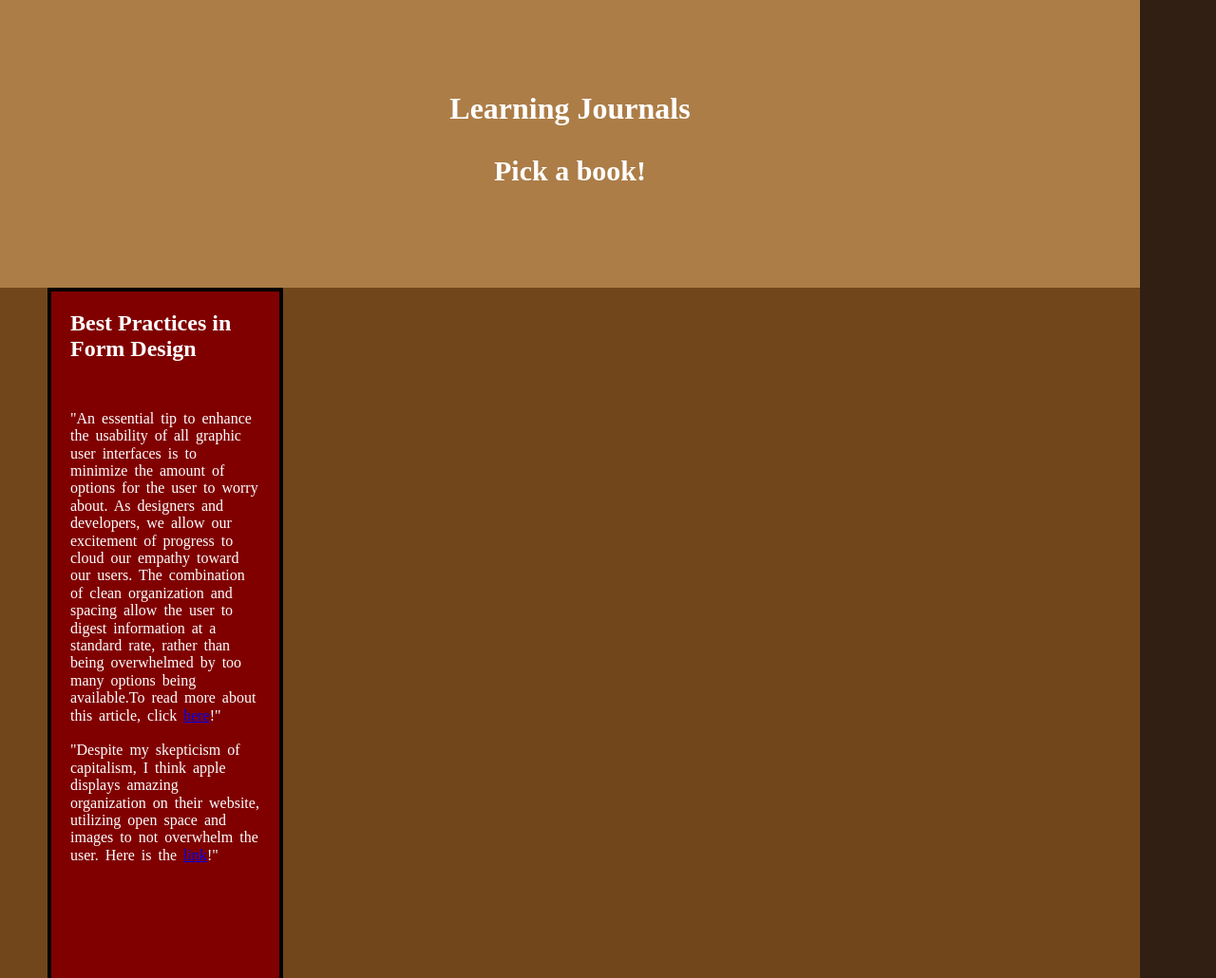
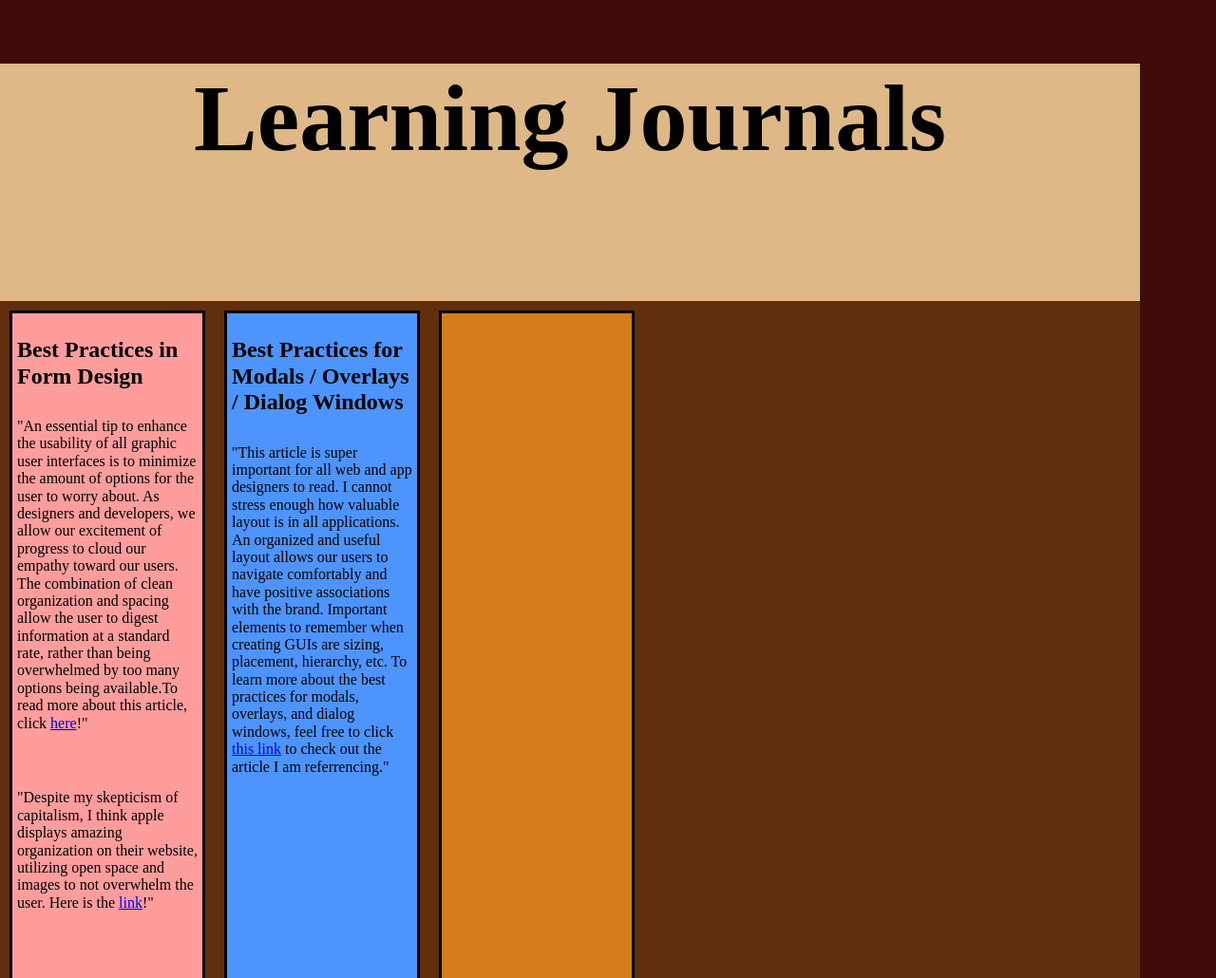
Before and after one commit to danielkuchu/des157a, a plain HTML site: page journal/index.html in a window 1280 px wide. Shown: the top 1030 px of the page at 95% size. Drawn offline with nearby package versions, Linux system fonts and the light colour scheme.

Commit message:
Learning journal 2

```diff
--- a/journal/index.html
+++ b/journal/index.html
@@ -2,6 +2,7 @@
 <html lang="en">
 
 <head>
+
     <meta charset="UTF-8">
     <meta http-equiv="X-UA-Compatible" content="IE=edge">
     <meta name="viewport" content="width=device-width, initial-scale=1.0">
@@ -11,41 +12,60 @@
     integrity="sha512-NhSC1YmyruXifcj/KFRWoC561YpHpc5Jtzgvbuzx5VozKpWvQ+4nXhPdFgmx8xqexRcpAglTj9sIBWINXa8x5w=="
     crossorigin="anonymous" referrerpolicy="no-referrer" />
 
-
-
 </head>
 
 <body>
+
     <header>
+
         <h1>Learning Journals</h1>
-        <h3>Pick a book!</h3>
+
     </header>
-    <article>
-            <div class="book1">
+
+    <div class="container">
+        <div id="st-box">
             <h2>Best Practices in Form Design</h2>
             <p>"An essential tip to enhance the usability of all graphic user interfaces is to minimize the amount of
-                    options for
-                    the user to worry about. As designers and developers, we allow our excitement of progress to cloud
-                    our empathy
-                    toward our users. The combination of clean organization and spacing allow the user to digest
-                    information at a
-                    standard rate, rather than being overwhelmed by too many options being available.To read more about
-                    this
-                    article, click <a href="https://uxdesign.cc/best-practices-for-form-design-ff5de6ca8e5f">here</a>!"
+                options for the user to worry about. As designers and developers, we allow our excitement of progress to
+                cloud
+                our empathy toward our users. The combination of clean organization and spacing allow the user to digest
+                information at a standard rate, rather than being overwhelmed by too many options being available.To
+                read more about
+                this article, click <a href="https://uxdesign.cc/best-practices-for-form-design-ff5de6ca8e5f">here</a>!"
             </p>
 
 
             <br>
 
             <p>"Despite my skepticism of capitalism, I think apple displays amazing organization on their website,
-                    utilizing open
-                    space and images to not overwhelm the user. Here is the <a href="https://www.apple.com/">link</a>!"
+                utilizing open space and images to not overwhelm the user. Here is the <a
+                    href="https://www.apple.com/">link</a>!"
             </p>
 
+        </div>
+
+        <div id="nd-box">
+            <h2>Best Practices for Modals / Overlays / Dialog Windows</h2>
+            <p>"This article is super important for all web and app designers to read. I cannot stress enough how
+                valuable layout is in all applications. An organized and useful layout allows our users to navigate
+                comfortably and have positive associations with the brand. Important elements to remember when creating
+                GUIs are sizing, placement, hierarchy, etc. To learn more about the best practices for modals, overlays, and dialog windows,
+                feel free to click <a href="https://uxplanet.org/best-practices-for-modals-overlays-dialog-windows-c00c66cddd8c">this link</a> to check out the article I am referrencing."
+            </p>
+            </p>
+        </div>
+
+        <div id="rd-box">
 
         </div>
-    </article>
+
+    </div>
+
 </body>
-<footer></footer>
+
+<footer>
+
+
+</footer>
 
 </html>
--- a/journal/styles.css
+++ b/journal/styles.css
@@ -1,87 +1,79 @@
 header {
 
-    background-color: rgb(172, 125, 71);
+    height: 250px;
     max-width: 1200px;
-    padding: 75px;
-
-    }
-
-    h1 {
-
-font-size: 80px;
-color: white;
-
-    }
-
-    header h3 {
-
-text-align: center;
-font-size: 30px;
-color: white;
-
-    }
-
-p, h2 {
-
-max-width: 500px;
-margin: auto;
-padding: auto;
-color: white;
+    background-color: burlywood;
+    text-align: center;
+    margin: auto;
+    padding: auto;
 
 }
 
+header h1 {
 
-body article {
-
-background-color: rgb(114, 70, 27);
-max-width: 1200px;
+    font-size: 100px;
 
 }
 
-body p {
+p,
+h2 {
 
-word-spacing: 3px;
+    padding: 5px;
 
 }
 
-body h2 {
+.container {
+    width: 1200px;
+    height: 720px;
+    background-color: rgb(97, 47, 14);
+    margin: auto;
+    padding: auto;
+}
 
-padding-bottom: 50px;
+#st-box {
+    float: left;
+    width: 200px;
+    height: 700px;
+    background-color: rgb(255, 157, 157);
+    border: solid black;
+    margin: 10px;
+}
 
+#nd-box {
+    float: left;
+    width: 200px;
+    height: 700px;
+    background-color: rgb(77, 148, 255);
+    border: solid black;
+    margin: 10px;
 }
+
+#rd-box {
+    float: left;
+    width: 200px;
+    height: 700px;
+    background-color: rgb(211, 125, 28);
+    border: solid black;
+    margin: 10px;
+}
+
 
 body {
 
-
-    align-content: center;
     max-width: 1200px;
+    background-color: rgb(63, 11, 11);
     margin: auto;
     padding: auto;
-    background-color: rgb(48, 31, 18);
-}
-body h1 {
-
-    text-align: center;
-}
-
-.book1 {
-
-width: 200px;
-height: 700px;
-background-color: maroon;
-border: 4px solid #000000;
-transform: translateX(50px);
-position: relative;
-text-align: left;
-padding: 20px;
-
 
 }
 
 footer {
 
-    background-color: rgb(172, 125, 71);
+    height: 100px;
     max-width: 1200px;
-    padding: 75px;
+    background-color: burlywood;
+    text-align: center;
+    margin: auto;
+    padding: auto;
 
 }
```
Lines whose indentation alone changed are shown as unchanged.
